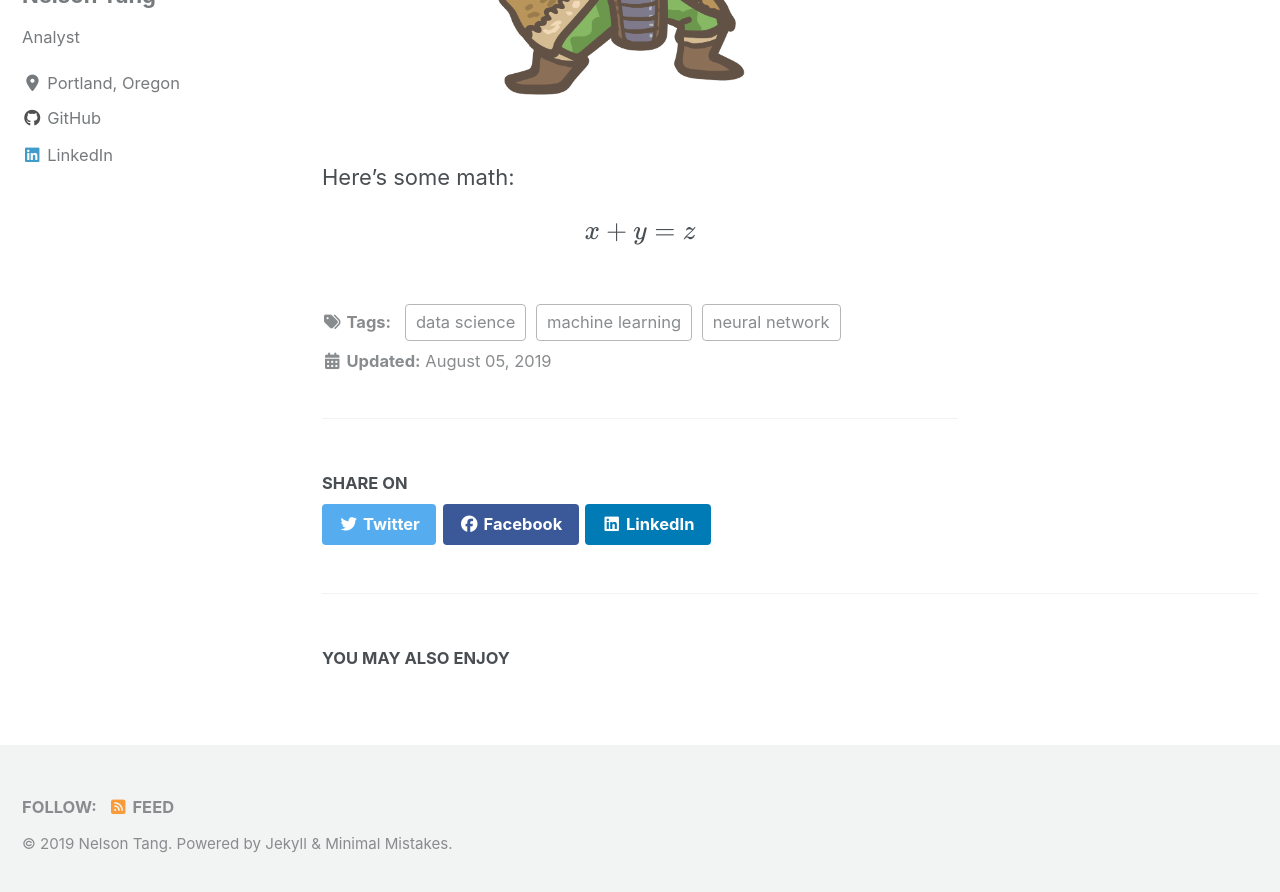
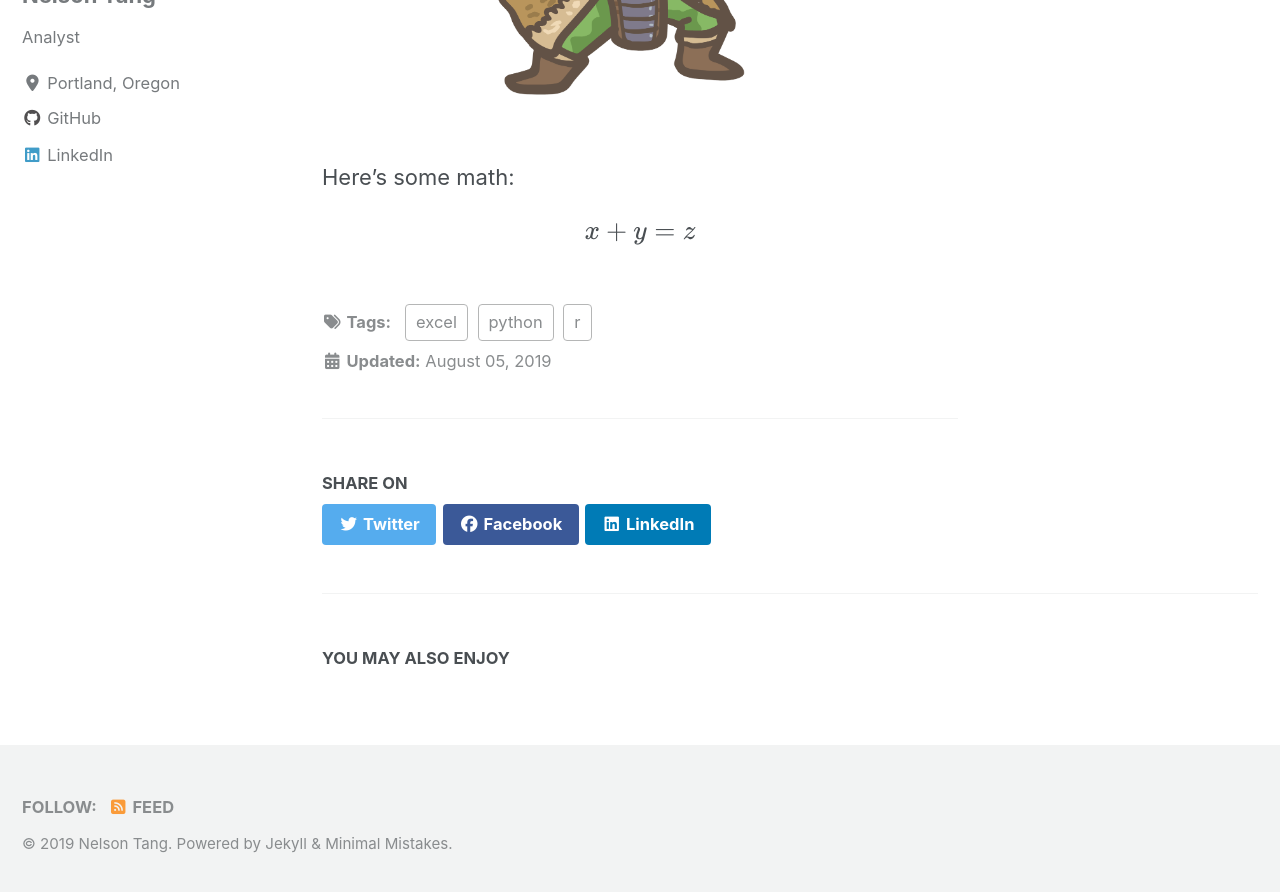
Before and after one commit to banditkingsofancientspreadsheets/banditkingsofancientspreadsheets.github.io, a Jekyll site: the page built from _posts/2019-08-05-test.md, in a window 1280 px wide and 900 px high, scrolled down 1336 px. Shown: the top 892 px of the window. Built offline with Jekyll 4.4.1, drawn with Linux system fonts in a browser that asks for light colours; cached includes are drawn as plain includes; nearby versions of some CDN libraries; formulas are drawn with MathJax 3.

Commit message:
updated test.md

```diff
--- a/_posts/2019-08-05-test.md
+++ b/_posts/2019-08-05-test.md
@@ -1,8 +1,8 @@
 ---
 title: "test page"
 date: 2019-08-05
-tags: [machine learning, data science, neural network]
-excerpt: "Machine Learning, Perceptron, excerpt.."
+tags: [excel, r, python]
+excerpt: "Some basic markdown"
 mathjax: "true"
 ---
 
```
